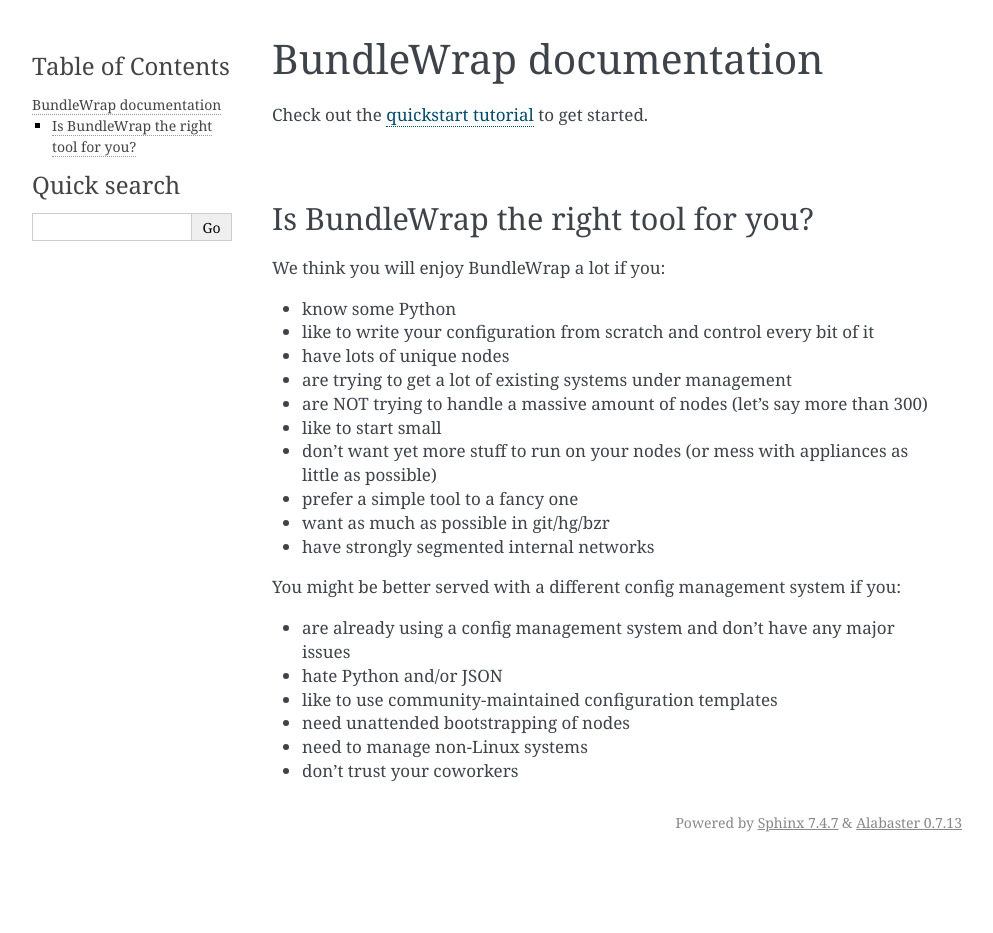
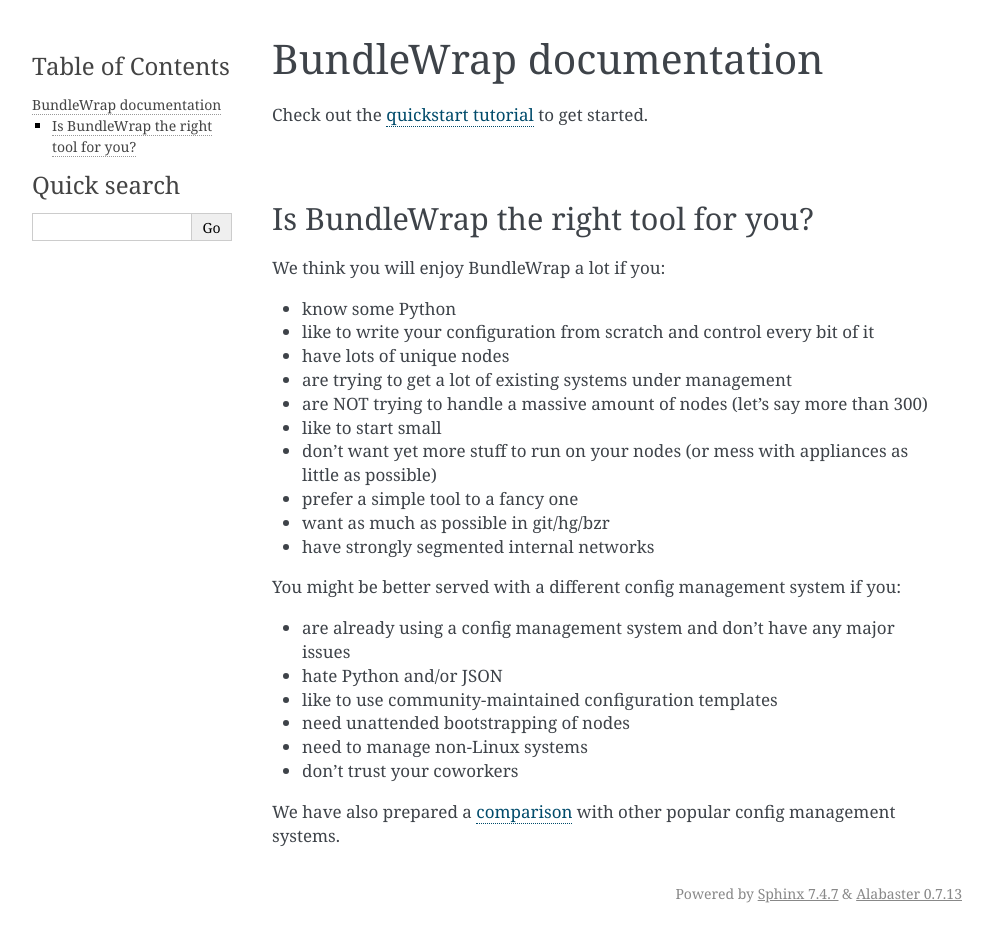
Before and after one commit to bundlewrap/bundlewrap, a Sphinx documentation site: the page built from doc/index.rst, in a window 1280 px wide. Shown: the whole page, without its empty margins (148-1141 px from the left). Built offline with Sphinx 7.4.7, drawn with Linux system fonts in a browser that asks for light colours; the version number is read from the project's files by our own code; before the commit the page ends 900 px from its top, so only the background shows below that.

Commit message:
link to alternatives page on doc index

```diff
--- a/doc/index.rst
+++ b/doc/index.rst
@@ -30,6 +30,8 @@
 * need to manage non-Linux systems
 * don't trust your coworkers
 
+We have also prepared a :doc:`comparison <alternatives>` with other popular config management systems.
+
 
 .. raw:: html
 
```
